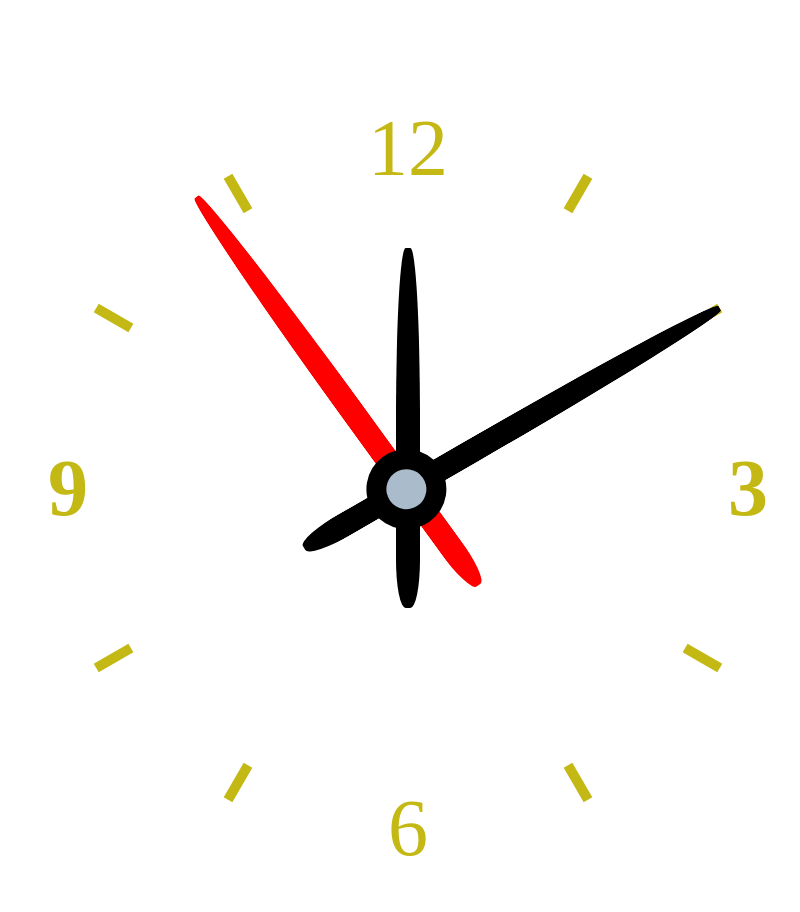
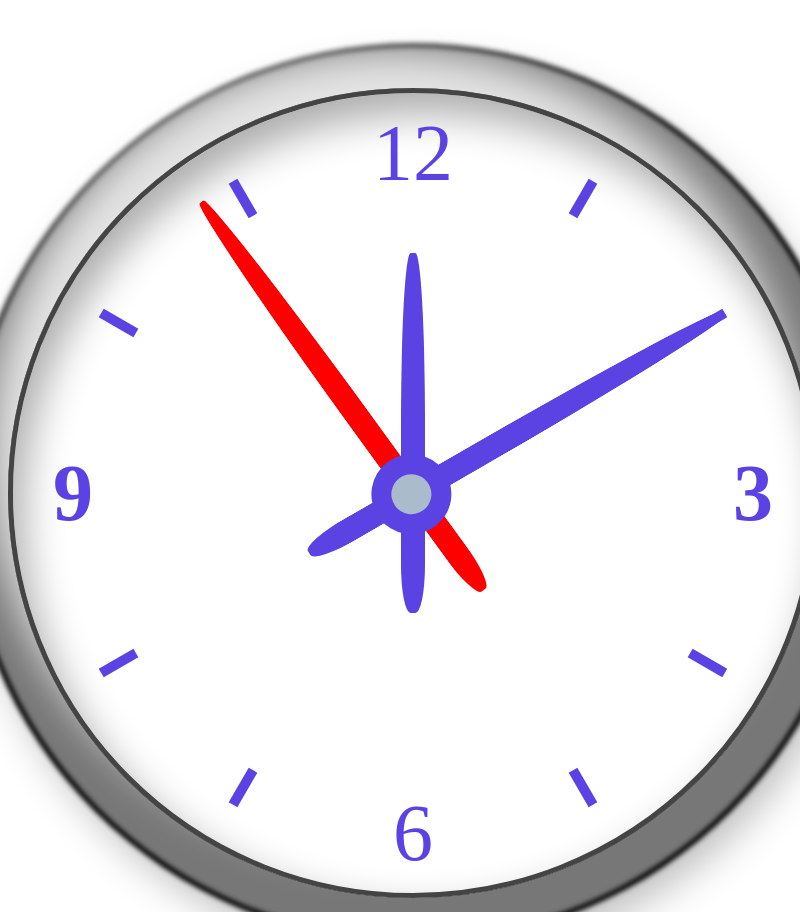
Before and after one commit to helgeerbe/picframe-overlay, an Electron app: page clock.html in a window 800 px wide. Shown: the top 912 px of the page. Drawn offline with Linux system fonts and the light colour scheme.

Commit message:
clean up clock

```diff
--- a/clock.css
+++ b/clock.css
@@ -13,14 +13,14 @@
 	height:10em;
 	line-height:1.5em;
 	margin:1em auto;
-	/* border:0.0625em solid #444;
+	border:0.0625em solid #444;
 	border-radius:50%;
 	 box-shadow:
 		inset 0.125em 0.25em 0.5em #0005,
 		-0.25em -0.5em 0.5em #FFFC,
 		0 0 0.0625em 0.5em #777,
 		0 0 0.0625em 0.5625em #000,
-		0.125em 0.25em 0.5em 0.5em #0004;*/
+		0.125em 0.25em 0.5em 0.5em #0004;
   font-size: 80px; /* change font-size to resize clock */
 }
 
@@ -54,25 +54,25 @@
 #clock:before {
 	content:"12";
 	top:0;
-  color: rgb(196, 184, 21);
+  	color: #5b43e3;
 }
 
 #clock:after {
 	content:"6";
 	bottom:0;
-  color: rgb(196, 184, 21);
+  	color: #5b43e3;
 }
 
 #clock b:before {
 	left:0;
 	content:"9";
-  color: rgb(196, 184, 21);
+  	color: #5b43e3;
 }
 
 #clock b:after {
 	right:0;
 	content:"3";
-  color: rgb(196, 184, 21);
+  	color: #5b43e3;
 }
 
 #clock span {
@@ -101,7 +101,7 @@
 #clock span:after {
 	content:"";
 	border-style:solid;
-	border-color:rgb(196, 184, 21);
+	border-color:#5b43e3;
 	border-width:0.5em 0;
 	transform:rotate(30deg);
 }
@@ -114,7 +114,7 @@
 	z-index:2;
 	left:4.85em;
 	width:0.3em;
-	background-color:#000;
+	background-color: #5b43e3;
 	border:solid transparent;
 	border-width:0 0 3em;
 	border-radius:40%;
@@ -140,7 +140,7 @@
 	left:-0.375em;
 	width:1em;
 	height:1em;
-	background:#000;
+	background:#5b43e3;
 }
 
 #clock i:last-of-type:after {
```
Also changed, not shown: main.js (+8 -8 lines).
